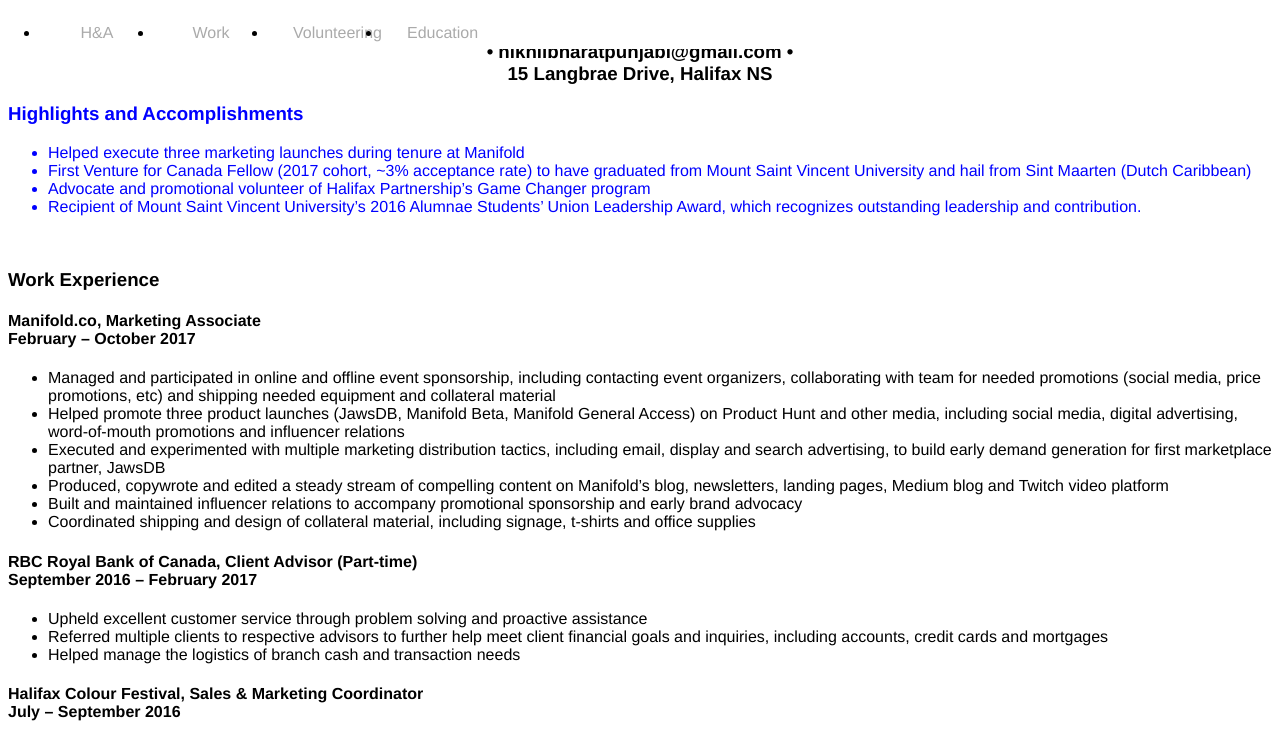
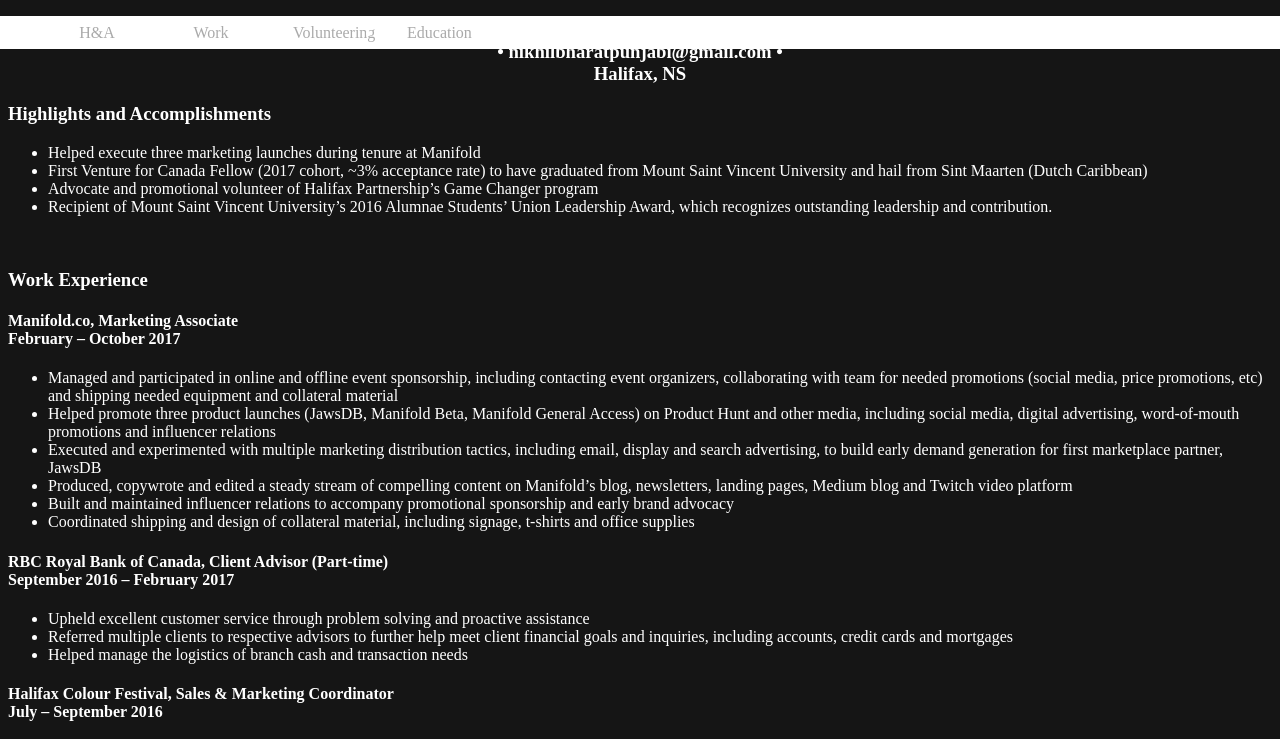
Before and after one commit to nickpunjabi/nickpunjabi.github.io, a plain HTML site: page index.html in a window 1280 px wide. Shown: the top 739 px of the page. Drawn offline with Linux system fonts and the light colour scheme.

Commit message:
Removed emailjs code, some css changes, added favicon

```diff
--- a/index.html
+++ b/index.html
@@ -1,17 +1,22 @@
 <!DOCTYPE html>
 <html lang="en">
 <head>
-<title> Nick Punjabi | Resume</title>
+<title> Nick Punjabi | Resume 2018</title>
+<link rel="shortcut icon" type="image/png" href="nerd.png">
 <link rel="stylesheet" type="text/css" href="style.css">
 
+<!--
+// EmailJS code
+
 <script type="text/javascript" src="https://cdn.emailjs.com/dist/email.min.js"></script>
+// -->
 
 </head>
 <body>
 
 
 
-<h3 id= "who"><h3> <center>Nikhil Bharat Punjabi | 782-234-0740 <br> • nikhilbharatpunjabi@gmail.com • <br> 15 Langbrae Drive, Halifax NS</center></h3>
+<h3 id= "who"><h3> <center>Nikhil Bharat Punjabi | 782-234-0740 <br> • nikhilbharatpunjabi@gmail.com • <br>Halifax, NS</center></h3>
 
   <ul id="top-menu">
   	<li>
@@ -187,6 +192,9 @@
 </a>
 
 
+<!--
+// EmailJS code
+
 <form id="myform">
 <br><br>
 Trouble me with an email!<br>
@@ -201,6 +209,7 @@
       emailjs.init("user_52Q4KUN1DUooH9TLiMBHR");
    })();
 </script>
+-->
 
 <script src="js/jquery-3.2.1.js"></script>
     <script src="js/main.js"></script>
--- a/js/main.js
+++ b/js/main.js
@@ -15,6 +15,9 @@
 
 });
 
+
+/*
+// EmailJS Code - commented out for now
 var myform = $("form#myform");
 myform.submit(function(event){
   event.preventDefault();
@@ -23,6 +26,7 @@
      obj[item.name] = item.value;
      return obj;
   }, {});
+
 
   // Change to your service ID, or keep using the default service
   var service_id = "default_service";
--- a/style.css
+++ b/style.css
@@ -1,12 +1,12 @@
 #haa {
-	color: blue;
+
 }
 
 
 
 body {
-    height: 6000px;
-    font-family: Helvetica, Arial;
+    background: #151515;
+    color: white;
 }
 
 #top-menu {
```
Also changed, not shown: N.png (added), nerd.png (added).
